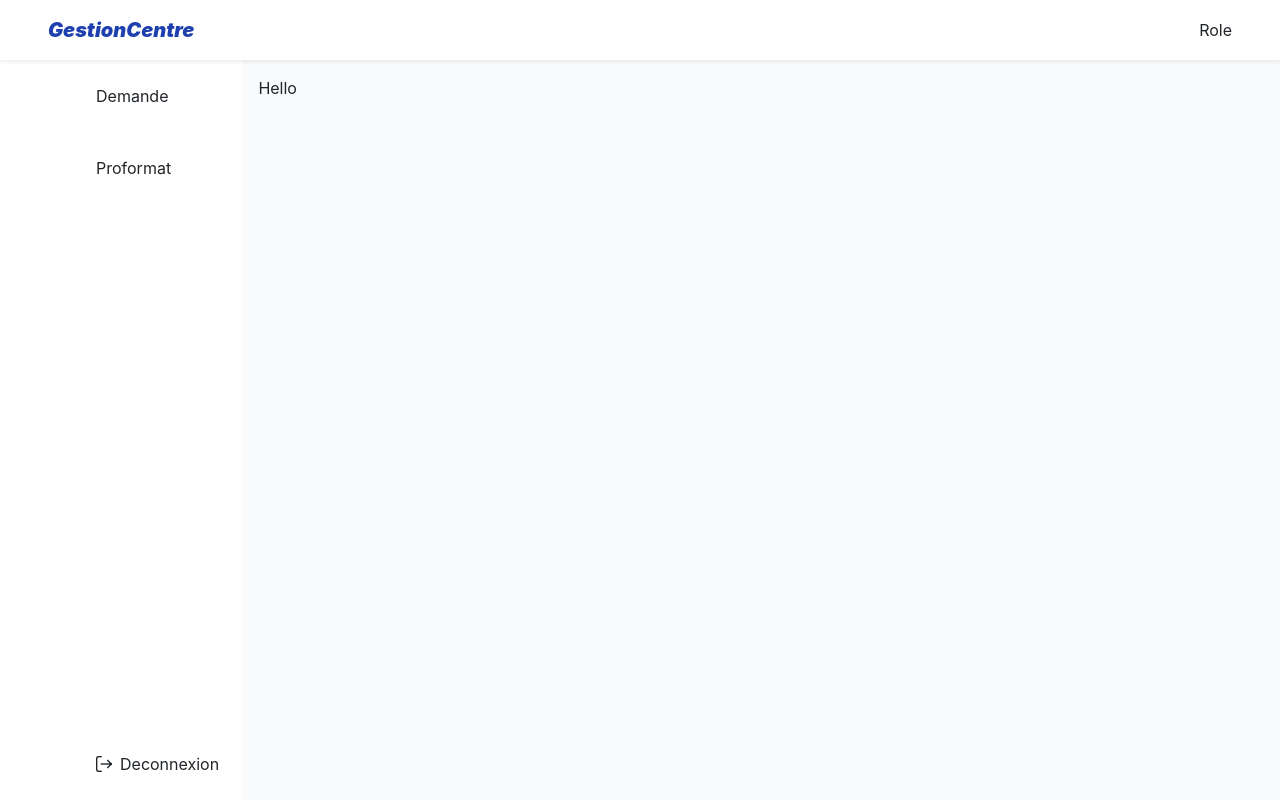
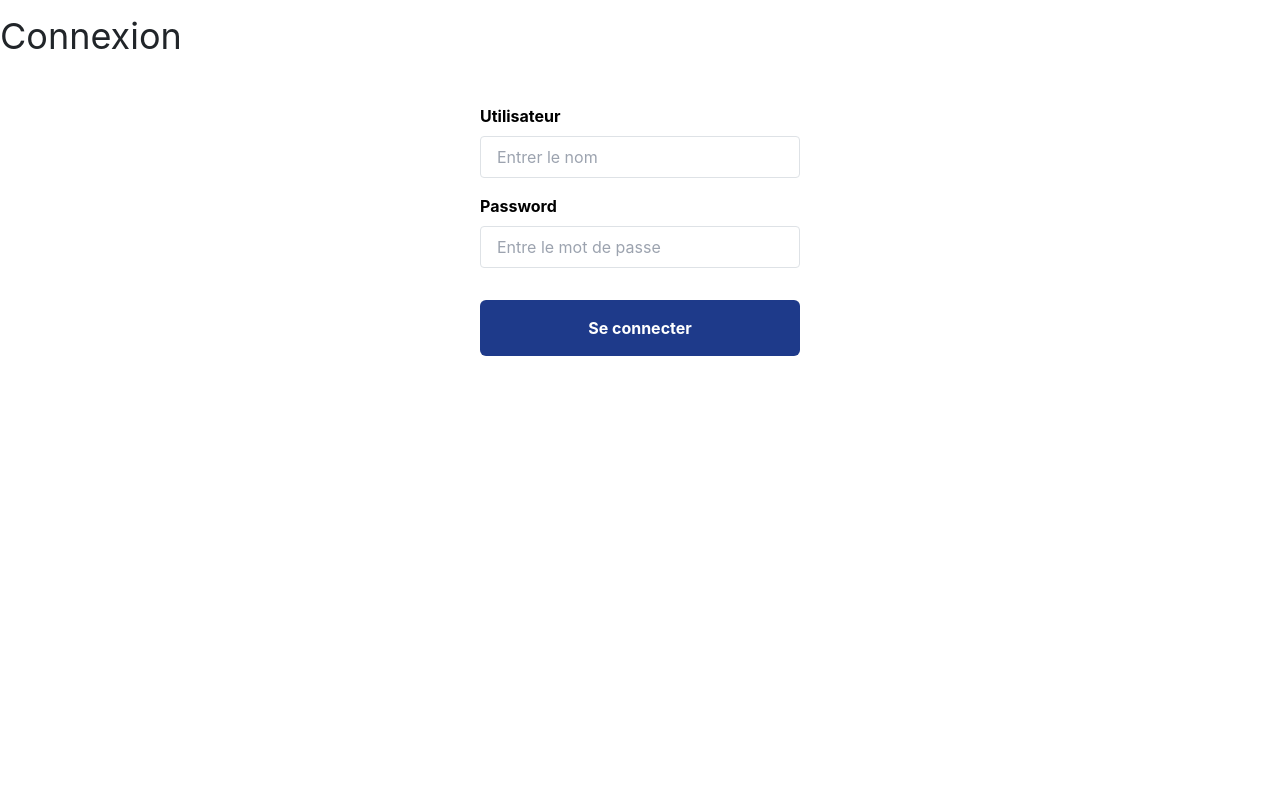
Before and after one commit to rarianaAina/gestionCentre, a Vue app: page /signin in a window 1280 px wide. Built offline with nearby package versions, Linux system fonts and the light colour scheme; no server answers.

Commit message:
feat:    integration of layout into the functionnal app

```diff
--- a/src/App.vue
+++ b/src/App.vue
@@ -1,7 +1,4 @@
-<script setup>
-import Dashboard from "./layouts/Dashboard.vue";
-</script>
+<script setup></script>
 <template>
-  <!-- <RouterView /> -->
-  <Dashboard />
+  <RouterView />
 </template>
--- a/src/layouts/Dashboard.vue
+++ b/src/layouts/Dashboard.vue
@@ -21,7 +21,9 @@ import Header from "./Header.vue";
         </div>
       </div>
 
-      <div class="view flex-grow bg-gray-50 p-3">Hello</div>
+      <div class="view flex-grow bg-gray-50 p-3">
+        <RouterView />
+      </div>
     </div>
   </div>
 </template>
--- a/src/router/index.js
+++ b/src/router/index.js
@@ -11,69 +11,76 @@ import StockView from "@/views/StockView.vue";
 import DemandeViewEmployee from "@/views/DemandeViewEmployee.vue";
 import DemandeViewFinance from "@/views/DemandeViewFinance.vue";
 import DemandeViewChefDep from "@/views/DemandeViewChefDep.vue";
+import DashboardLayout from "@/layouts/Dashboard.vue";
 
 const router = createRouter({
   history: createWebHistory(import.meta.env.BASE_URL),
   routes: [
-    {
-      path: "/demandeChefDep",
-      name: "demandeChefDep",
-      component: DemandeViewChefDep,
-    },
-    {
-      path: "/demandeFinance",
-      name: "demandeFinance",
-      component: DemandeViewFinance,
-    },
-    {
-      path: "/demandeEmployee",
-      name: "demandeEmployee",
-      component: DemandeViewEmployee,
-    },
-    {
-      path: "/stock",
-      name: "stock",
-      component: StockView,
-    },
-    {
-      path: "/",
-      name: "home",
-      component: HomeView,
-    },
     {
       path: "/signin",
       name: "signin",
       component: SigninView,
     },
     {
-      path: "/demande",
+      path: "/",
+      component: DashboardLayout,
+      children: [
+        {
+          path: "",
+          name: "home",
+          component: HomeView,
+        },
+        {
+          path: "demande",
           name: "demande",
           component: DemandeView,
         },
         {
-      path: "/proformat",
+          path: "demandeChefDep",
+          name: "demandeChefDep",
+          component: DemandeViewChefDep,
+        },
+        {
+          path: "demandeFinance",
+          name: "demandeFinance",
+          component: DemandeViewFinance,
+        },
+        {
+          path: "demandeEmployee",
+          name: "demandeEmployee",
+          component: DemandeViewEmployee,
+        },
+        {
+          path: "stock",
+          name: "stock",
+          component: StockView,
+        },
+        {
+          path: "proformat",
           name: "proformat",
           component: ProformatView,
         },
         {
-      path: "/bon-de-commande",
+          path: "bon-de-commande",
           name: "bon-de-commande",
           component: BonDeCommandeView,
         },
         {
-      path: "/bon-de-reception",
+          path: "bon-de-reception",
           name: "bon-de-reception",
           component: BonDeReceptionView,
         },
         {
-      path: "/bon-de-livraison",
+          path: "bon-de-livraison",
           name: "bon-de-livraison",
           component: BonDeLivraisonView,
         },
         {
-      path: "/bon-de-sortie",
+          path: "bon-de-sortie",
           name: "bon-de-sortie",
           component: BonDeSortieView,
+        },
+      ],
     },
   ],
 });
```
Lines whose indentation alone changed are shown as unchanged.
